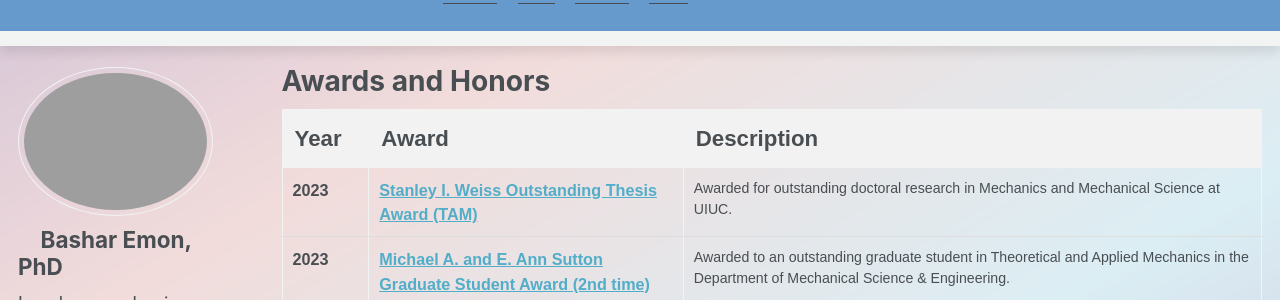
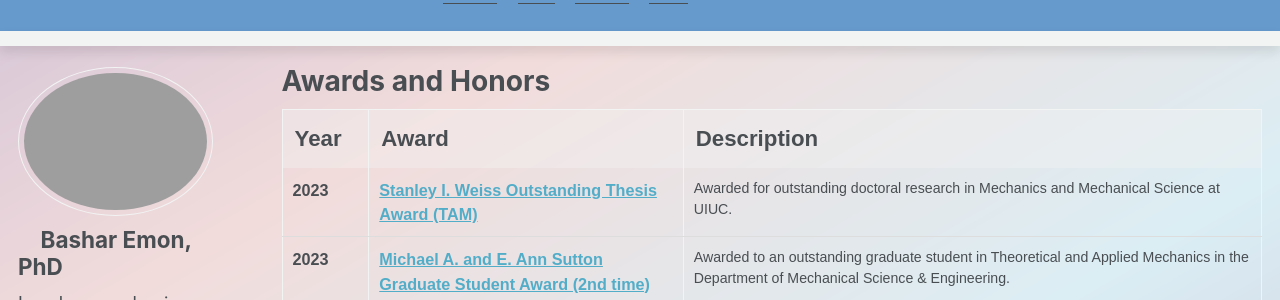
Before and after one commit to BasharEmon/BasharEmon.github.io, a Jekyll site: the page built from _pages/portfolio.html, in a window 1280 px wide. Shown: the part 170-470 px from the top of the page. Built offline with Jekyll 4.4.1, drawn with Linux system fonts in a browser that asks for light colours; some web fonts are replaced.

Commit message:
Update portfolio.html

```diff
--- a/_pages/portfolio.html
+++ b/_pages/portfolio.html
@@ -17,7 +17,7 @@ author_profile: true
       font-family: Arial, sans-serif;
     }
     th {
-      background-color: #f2f2f2;
+      background-color: rgba(242, 242, 242, 0.4);
       text-align: left;
       padding: 12px;
       font-size: 165%;
```
